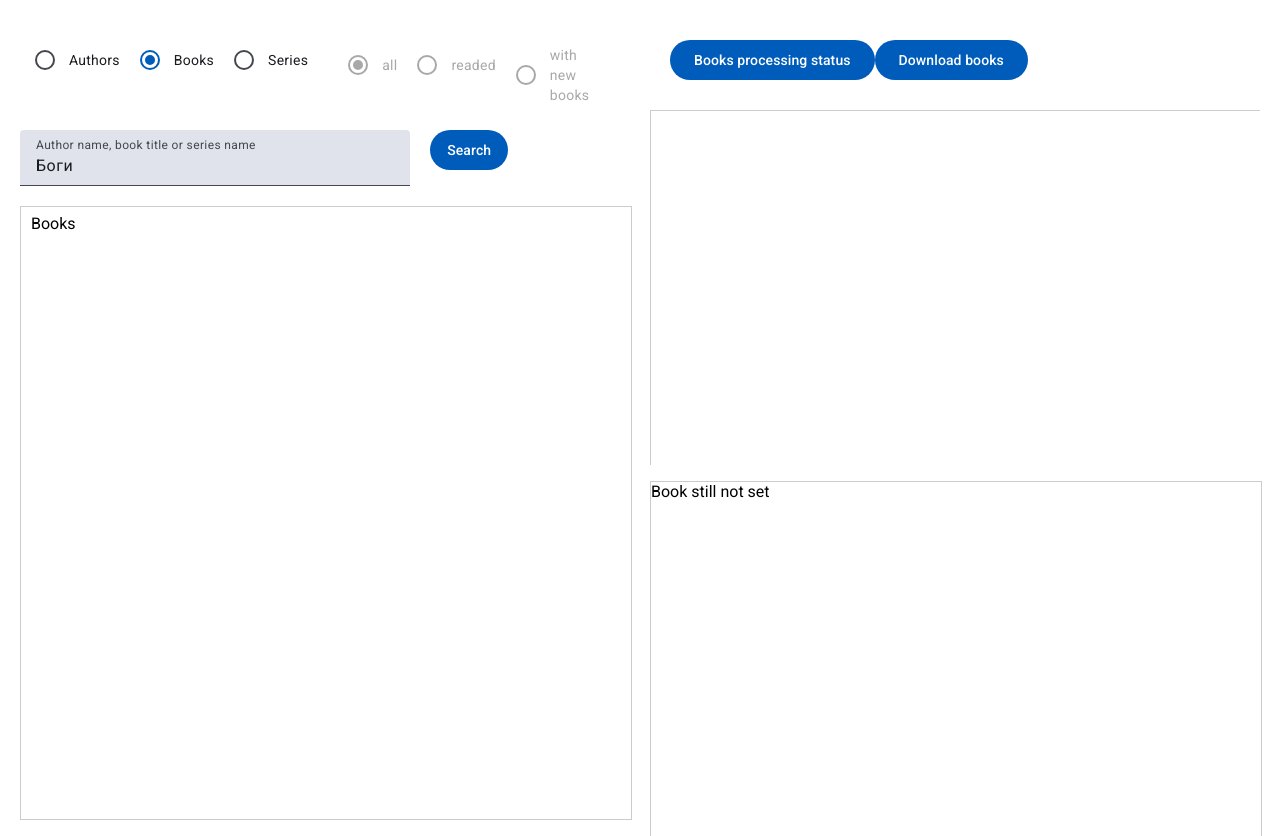
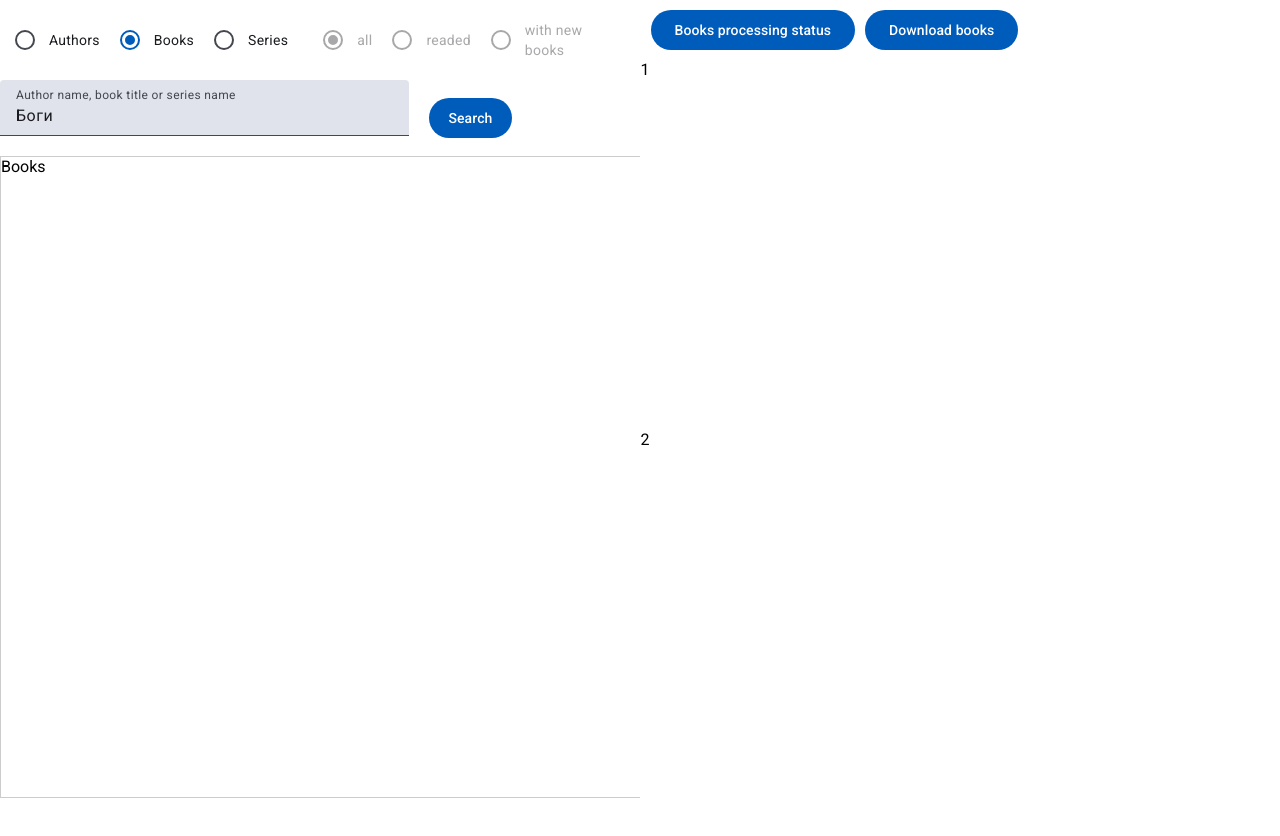
Before and after one commit to slezhnev/Librarian2, an Angular app in the folder src/main/webui/: page / in a window 1280 px wide. Shown: the top 836 px of the page. After the commit the page ends 800 px from the top, so only its background shows below. Built offline with nearby package versions, Linux system fonts and the light colour scheme.

Commit message:
WIP: Trying to rebuild UI

```diff
--- /dev/null
+++ b/src/main/webui/src/app/app.component.grid.css
@@ -0,0 +1,106 @@
+.mgl-first {
+    width: 100%;
+}
+
+.mgt-first {
+    display: flex;
+    flex-direction: column;
+    justify-content: flex-start;
+    width: 100%;
+    height: 100%;
+}
+
+.mgt-second {
+    display: flex;
+    flex-direction: column;
+    justify-content: flex-start;
+    width: 100%;
+    height: 100%;
+}
+
+.searchblock {
+    display: flex;
+    flex-direction: column;
+    justify-content: flex-start;
+    align-items: flex-start;
+    height: 100%;
+}
+
+.searchtype {
+    display: flex;
+    flex-direction: row;
+    align-items: flex-start;
+}
+
+.searchtype-radio-group {
+    display: flex;
+    flex-direction: row;
+    margin: 15px 0;
+    align-items: flex-start;
+}
+
+.searchtype-radiobutton {
+    margin: 5px;
+}
+
+.searchtype-param {
+    display: flex;
+    flex-direction: row;
+    align-items: flex-start;
+    margin: 15px;
+}
+
+.searchform {
+    width: 100%;
+    display: grid;
+    grid-template-columns: 4fr 1fr;
+}
+
+.searchform-edit {
+    width: 100%;
+    margin-right: 20px;
+}
+
+.searchform-button {
+    margin-left: 20px;
+    align-self: center;
+}
+
+.searchresult {
+    width: 100%;
+    flex: 1;
+    border: 1px solid #ccc;
+    max-height: 80vh;
+}
+
+.searchresult-mat-action-list {
+    width: 100%;
+}
+
+.searchresult-values {
+    overflow: scroll;
+    width: 100%;
+    height: 100%;
+}
+
+.searchresultblock {
+    display: flex;
+    flex-direction: column;
+    justify-content: flex-start;
+    align-items: flex-start;
+    height: 100%;
+}
+
+.buttonspanel {
+    display: flex;
+    flex-direction: row;
+    align-items: flex-start;
+    margin: 10px 10px;
+    gap: 10px
+}
+
+.searchtreeandinfo {
+    display: grid;
+    grid-template-rows: 1fr 1fr;
+    flex: 1;
+}
--- /dev/null
+++ b/src/main/webui/src/app/app.component.grid.html
@@ -0,0 +1,57 @@
+<mat-grid-list cols="2" rowHeight="100%" class="mdl-first">
+    <mat-grid-tile>
+        <div class="mgt-first">
+            <div class="searchblock">
+                <div class="searchtype">
+                    <mat-radio-group class="searchtype-radio-group" [(ngModel)]="searchType">
+                        <mat-radio-button value="Authors" class="searchtype-radiobutton">Authors</mat-radio-button>
+                        <mat-radio-button value="Books" class="searchtype-radiobutton">Books</mat-radio-button>
+                        <mat-radio-button value="Series" class="searchtype-radiobutton">Series</mat-radio-button>
+                    </mat-radio-group>
+                    <mat-radio-group class="searchtype-param" [(ngModel)]="searchTypeParam"
+                        [disabled]="isSearchTypeBooks()">
+                        <mat-radio-button value="All" class="searchtype-radiobutton">all</mat-radio-button>
+                        <mat-radio-button value="Readed" class="searchtype-radiobutton">readed</mat-radio-button>
+                        <mat-radio-button value="NewBooks" class="searchtype-radiobutton">with new
+                            books</mat-radio-button>
+                    </mat-radio-group>
+                </div>
+                <div class="searchform">
+                    <form [formGroup]="searchForm" class="searchform" (ngSubmit)="handleSearch()">
+                        <mat-form-field class="searchform-edit">
+                            <mat-label>Author name, book title or series name</mat-label>
+                            <input matInput formControlName="searchEdit" [(ngModel)]="searchText" />
+                        </mat-form-field>
+                        <button mat-flat-button class="searchform-button" type="submit"
+                            [disabled]="!searchForm.valid">Search</button>
+                    </form>
+                </div>
+                <div class="searchresult">
+                    <div class="searchresult-type">{{searchResultType}}</div>
+                    <div class="searchresult-values">
+                        <mat-action-list name="searchResult" class="searchresult-mat-action-list">
+                            @for (sr of searchResult; track sr) {
+                            <button mat-list-item [value]="sr" (click)="searchResultSelected(sr)"
+                                [ngClass]="{ 'background-highlight': searchResultSelectedElement === sr }">{{sr.name}}</button>
+                            }
+                        </mat-action-list>
+                    </div>
+                </div>
+            </div>
+        </div>
+    </mat-grid-tile>
+    <mat-grid-tile class="mgd-second">
+        <div class="mgt-second">
+            <div class="searchresultblock">
+                <div class="buttonspanel">
+                    <button mat-flat-button (click)="processingStatus()">Books processing status</button>
+                    <button mat-flat-button (click)="downloadBooks()">Download books</button>
+                </div>
+                <div class="searchtreeandinfo">
+                    <div>1</div>
+                    <div>2</div>
+                </div>
+            </div>
+        </div>
+    </mat-grid-tile>
+</mat-grid-list>
--- a/src/main/webui/src/app/app.component.ts
+++ b/src/main/webui/src/app/app.component.ts
@@ -43,8 +43,8 @@ class SearchResult {
   selector: 'app-root',
   imports: [RouterOutlet, BookInfo, ReactiveFormsModule, MatRadioModule, FormsModule, MatInputModule, MatFormFieldModule, MatButtonModule,
     MatListModule, MatTreeModule, MatIconModule, MatTreeNode, CommonModule, MatCheckboxModule, MatGridListModule],
-  templateUrl: './app.component.html',
-  styleUrl: './app.component.css',
+  templateUrl: './app.component.grid.html',
+  styleUrl: './app.component.grid.css',
 })
 
 export class AppComponent {
```
Also changed, not shown: src/main/webui/src/app/app.component old.html (deleted, +0 -68 lines).
